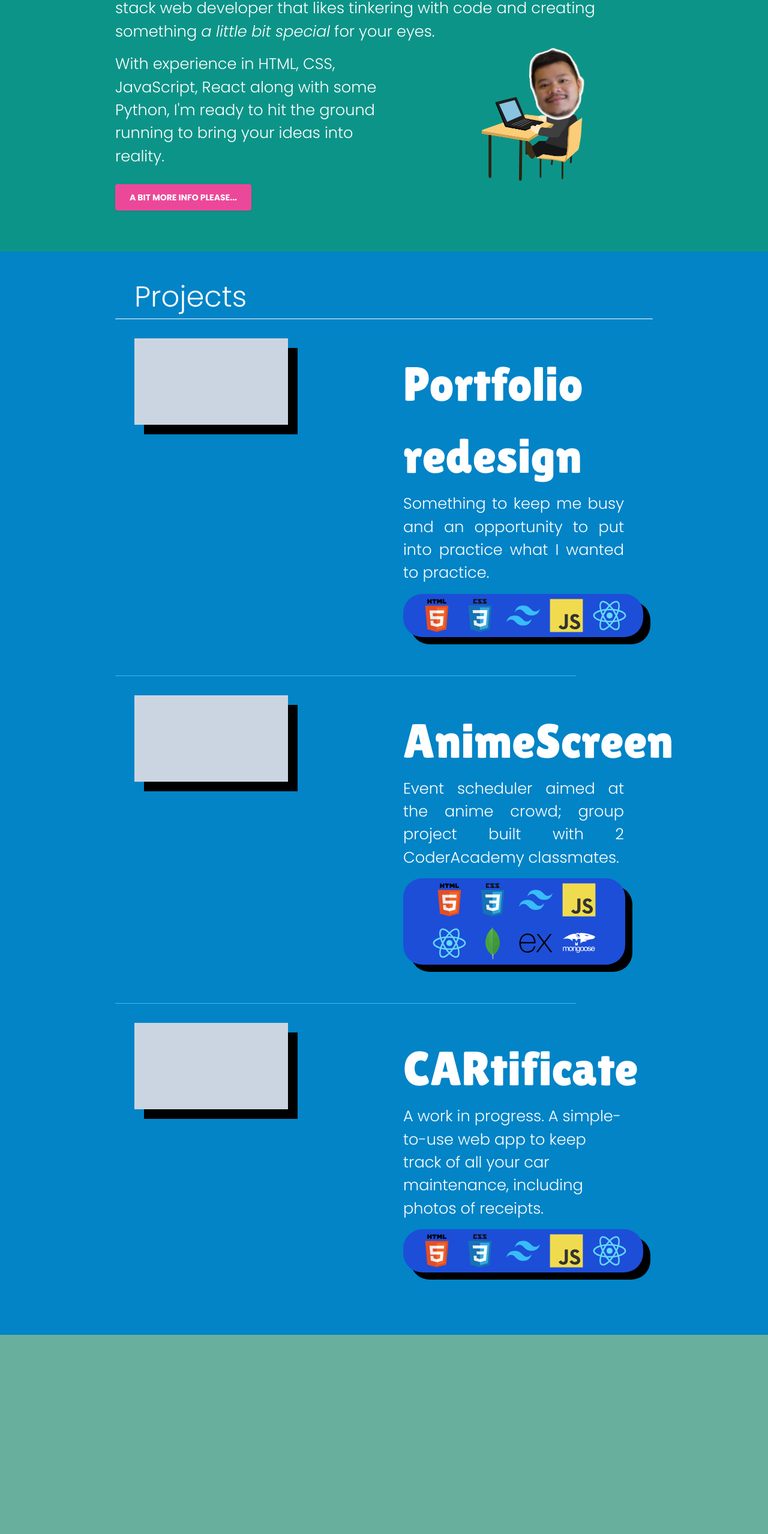
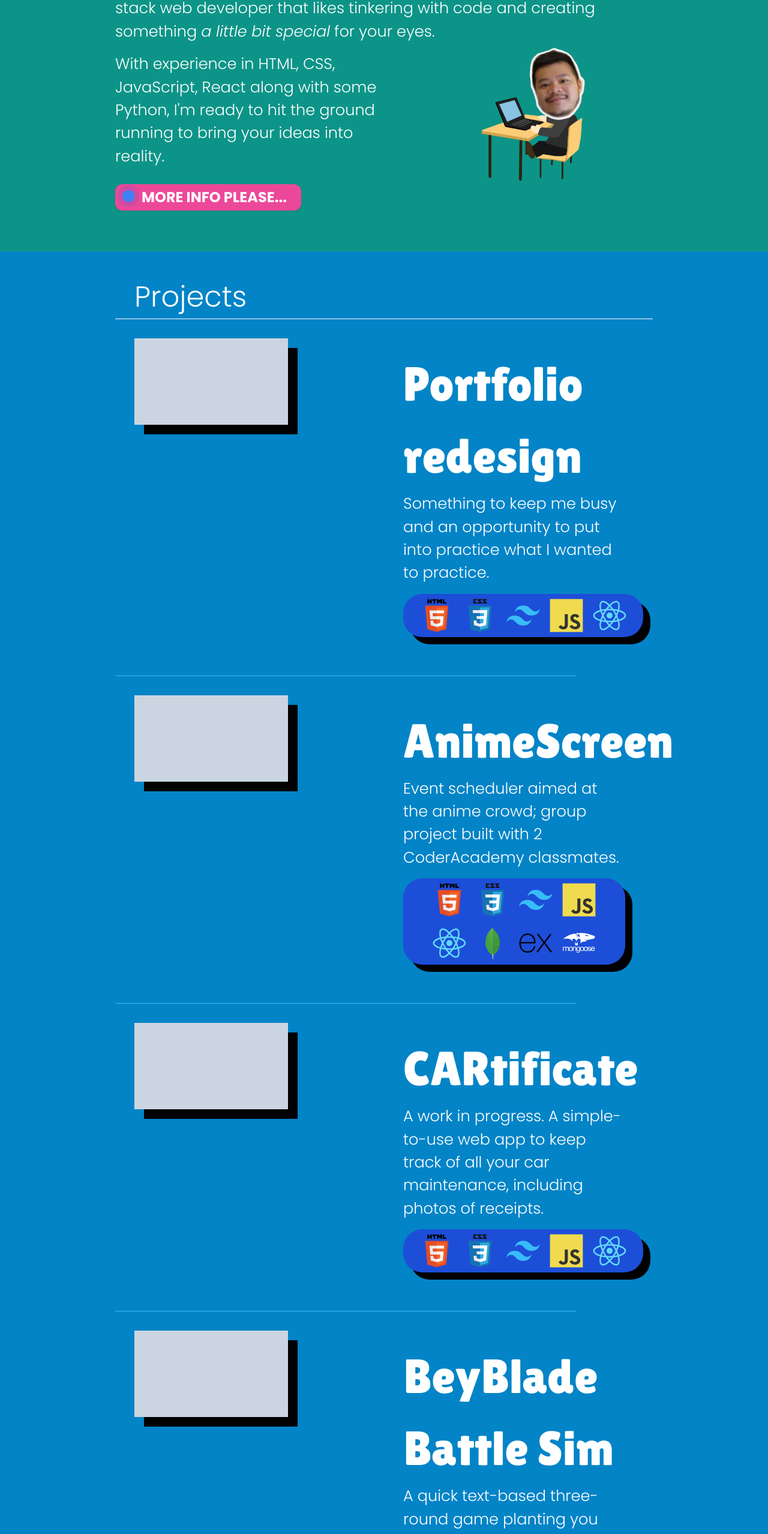
Before and after one commit to NeggFriedRice/portfolio_v2, a React (Vite) app: page / in a window 1280 px wide. Shown: the part 1182-3739 px from the top of the page at 60% size. Before the commit the page ends 3407 px from the top, so only its background shows below. Built offline with nearby package versions, Linux system fonts and the light colour scheme; a web font is replaced by a local one.

Commit message:
Add Beyblade battle sim to projects

```diff
--- a/src/components/AboutMoreModal.jsx
+++ b/src/components/AboutMoreModal.jsx
@@ -6,12 +6,18 @@ export default function AboutMoreModal() {
     const [showModal, setShowModal] = React.useState(false);
   return (
     <>
+
       <button
-        className="bg-pink-500 text-white active:bg-pink-600 font-bold uppercase text-sm my-5 px-6 py-3 rounded shadow hover:shadow-lg outline-none focus:outline-none mr-1 mb-1 ease-linear transition-all duration-150"
+        className="bg-pink-500 text-white active:bg-pink-600 hover:bg-pink-400 font-bold uppercase text-sm my-5 px-6 py-3 rounded-[12px] shadow hover:shadow-lg outline-none focus:outline-none mr-1 mb-1 ease-linear transition-all lg:text-[1.5rem] lg:rounded-[12px] flex "
         type="button"
         onClick={() => setShowModal(true)}
       >
-        A bit more info please...
+        <span class="relative flex top-[-2px] right-[12px] h-5 w-5">
+          <span class="animate-ping absolute inline-flex h-full w-full rounded-full bg-blue-600 opacity-75"></span>
+          <span class="relative inline-flex rounded-full h-5 w-5 bg-blue-500"></span>
+        </span>
+        More info please...
+
       </button>
       {showModal ? (
         <>
@@ -24,7 +30,7 @@ export default function AboutMoreModal() {
                 {/*header*/}
                 <div className="flex items-start justify-between p-5 border-b border-solid border-blueGray-200 rounded-t">
                   <h3 className="text-3xl font-semibold">
-                    My story...
+                    As you wish!
                   </h3>
                   <button
                     className="p-1 ml-auto bg-transparent border-0 text-black float-right text-3xl leading-none font-semibold outline-none focus:outline-none"
--- a/src/components/Projects.jsx
+++ b/src/components/Projects.jsx
@@ -16,7 +16,7 @@ export default function Projects() {
               <div className="h-36 w-64 bg-slate-300 shadow-block-md m-4"></div>
               <div className="m-2 lg:m-8">
                 <h3 className="text-center lg:text-left font-['Lilita_One'] text-[2rem] lg:text-[5rem]">Portfolio redesign</h3>
-                <p className="text-justify">Something to keep me busy and an opportunity to put into practice what I wanted to practice.</p>
+                <p>Something to keep me busy and an opportunity to put into practice what I wanted to practice.</p>
                 <div className={`${iconHolderStyles} flex justify-center bg-blue-700 hover:bg-blue-800 w-[300px] lg:w-[400px] transition duration-2s my-4 mx-auto lg:mx-0`}>
                     <img src="../../public/html.svg" className={`${smallIcon} ${largeIcon}`}/>
                     <img src="../../public/css.svg" className={`${smallIcon} ${largeIcon}`}/>
@@ -31,7 +31,7 @@ export default function Projects() {
               <div className="h-36 w-64 bg-slate-300 shadow-block-md m-4"></div>
               <div className="m-2 lg:m-8">
                 <h3 className="text-center lg:text-left font-['Lilita_One'] text-[2rem] lg:text-[5rem]">AnimeScreen</h3>
-                <p className="text-justify">Event scheduler aimed at the anime crowd; group project built with 2 CoderAcademy classmates.</p>
+                <p>Event scheduler aimed at the anime crowd; group project built with 2 CoderAcademy classmates.</p>
                 <div className={`${iconHolderStyles} flex flex-wrap justify-center bg-blue-700 hover:bg-blue-800 w-[270px] lg:w-[370px] transition duration-2s my-4 mx-auto lg:mx-0`}>
                     <img src="../../public/html.svg" className={`${smallIcon} ${largeIcon}`}/>
                     <img src="../../public/css.svg" className={`${smallIcon} ${largeIcon}`}/>
@@ -59,6 +59,17 @@ export default function Projects() {
                 </div>
               </div>
             </div>
+            <div className="w-[80vw] lg:w-[60vw] h-[1px] bg-sky-400 rounded-sm"></div>
+            <div className="flex flex-wrap justify-center m-4 lg:grid lg:grid-cols-2">
+              <div className="h-36 w-64 bg-slate-300 shadow-block-md m-4"></div>
+              <div className="m-2 lg:m-8">
+                <h3 className="text-center lg:text-left font-['Lilita_One'] text-[2rem] lg:text-[5rem]">BeyBlade Battle Sim</h3>
+                <p>A quick text-based three-round game planting you smack bang in the middle of the Beyblade Universe (<em>geeky, I know...)</em></p>
+                <div className={`${iconHolderStyles} flex justify-center bg-blue-700 hover:bg-blue-800 w-[100px] lg:w-[150px] transition duration-2s my-4 mx-auto lg:mx-0`}>
+                    <img src="../../public/python.svg" className={`${smallIcon} ${largeIcon}`}/>
+                </div>
+              </div>
+            </div>
           </div>
         </div>
     </div>
--- a/tailwind.config.js
+++ b/tailwind.config.js
@@ -18,17 +18,24 @@ export default {
           '0%, 100%': {transform: 'rotate(-1deg)'},
           '50%': {transform: 'rotate(15deg)'},
         },
-      },
-      animation: {
-        bobble: 'bobble 3s ease-in-out infinite',
-        bobbleFast: 'bobble 1s ease-in-out infinite'
+        breathe: {
+          '0%, 100%': {transform: 'scale(1)'},
+          '50%': {transform: 'scale(1.05)'}
+        }
       },
       animationDuration: {
         '1s': '1s',
         '1.25s': '1.25s',
         '1.5s': '1.5s',
         '2s': '2s',
+        '5s': '5s',
       },
+      animation: {
+        bobble: 'bobble 3s ease-in-out infinite',
+        bobbleFast: 'bobble 1s ease-in-out infinite',
+        breathe: 'breathe 2s ease-in-out infinite',
+      },
+
       transitionDuration: {
         '1s': '1s',
         '1.25s': '1.25s',
```
